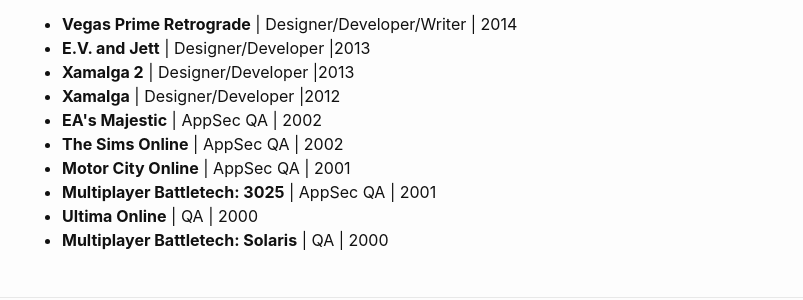
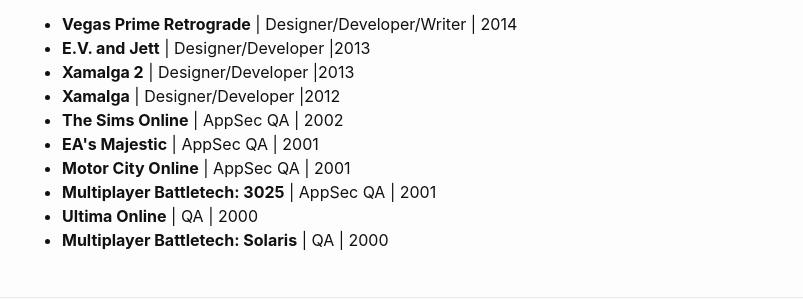
Before and after one commit to stuarttempleton/stuarttempleton.github.io, a Jekyll site: the page built from index.md, in a window 1280 px wide. Shown: the part 614-914 px from the top of the page, without its empty margins (238-1041 px from the left). Built offline with Jekyll 4.4.1, drawn with Linux system fonts in a browser that asks for light colours.

Commit message:
Update home.html

```diff
--- a/_layouts/home.html
+++ b/_layouts/home.html
@@ -15,7 +15,7 @@
 
   {%- for game in site.itchio -%}
     {%- if game.GameID and game.Url -%}
-    <iframe src="https://itch.io/embed/{{game.GameID}}?linkback=true&amp;border_width=0" width="550" height="165" frameborder="0"><a href="{{game.Url}}">Game by VOLTUR</a></iframe>
+    <iframe src="https://itch.io/embed/{{game.GameID}}?border_width=0" width="550" height="165" frameborder="0"><a href="{{game.Url}}">Game by VOLTUR</a></iframe>
     <br/><br/>
     {%- endif -%}
   {%- endfor -%}
@@ -32,8 +32,8 @@
         <li><b>E.V. and Jett</b> | Designer/Developer |2013</li>
         <li><b>Xamalga 2</b> | Designer/Developer |2013</li>
         <li><b>Xamalga</b> | Designer/Developer |2012</li>
-        <li><b>EA's Majestic</b> | AppSec QA | 2002</li>
         <li><b>The Sims Online</b> | AppSec QA | 2002</li>
+        <li><b>EA's Majestic</b> | AppSec QA | 2001</li>
         <li><b>Motor City Online</b> | AppSec QA | 2001</li>
         <li><b>Multiplayer Battletech: 3025</b> | AppSec QA | 2001</li>
         <li><b>Ultima Online</b> | QA | 2000</li>
```
